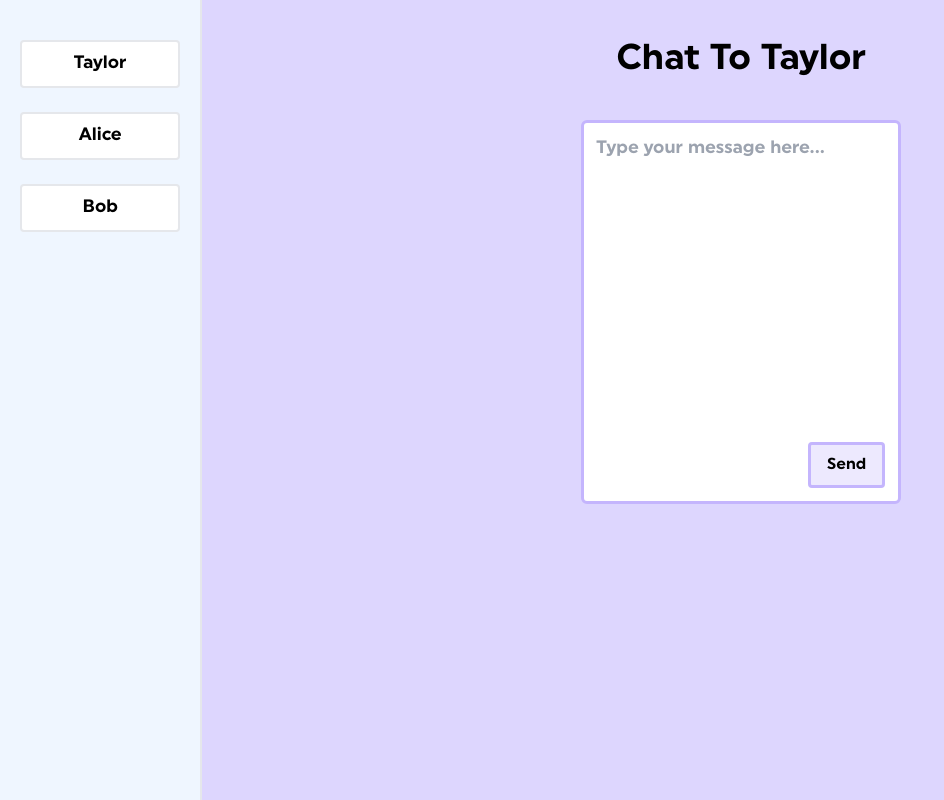
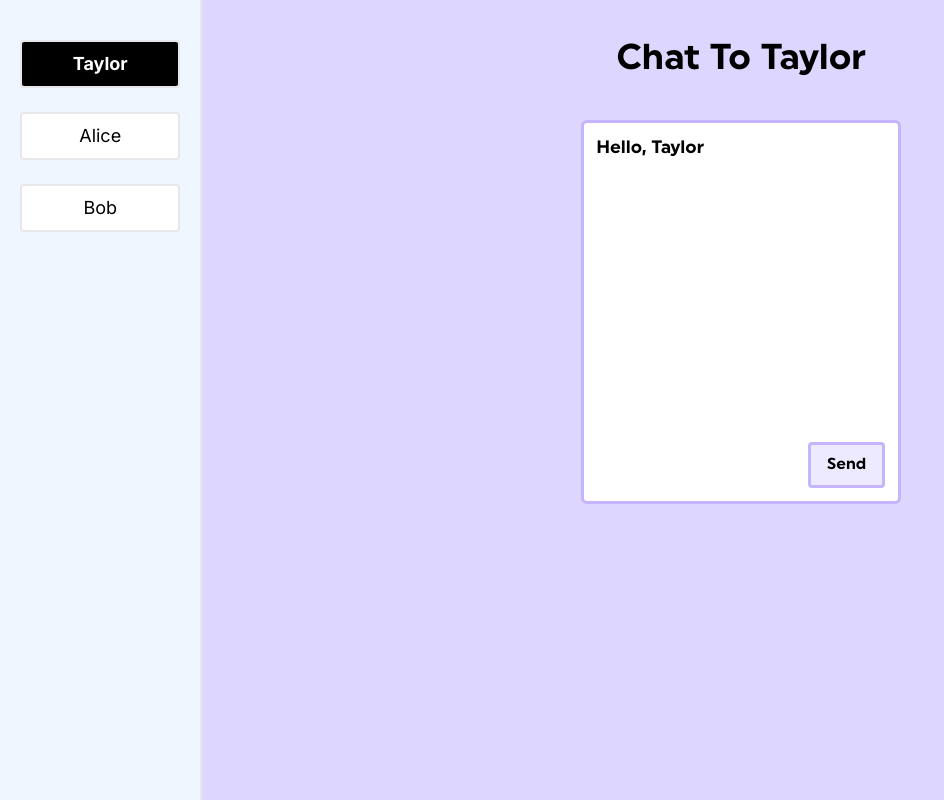
Before and after one commit to timetam24/TIL, a Next.js app in the folder practices/practice6/: page /messenger in a window 1280 px wide. Shown: the whole page, without its empty margins (0-944 px from the left). Built offline with nearby package versions, Linux system fonts and the light colour scheme; a web font is replaced by a local one.

Commit message:
State 로직을 Reducer로 작성하기: 챌린지

```diff
--- a/practices/practice6/src/app/messenger/page.tsx
+++ b/practices/practice6/src/app/messenger/page.tsx
@@ -1,27 +1,35 @@
 "use client";
 
-import { useState } from "react";
+import { useReducer } from "react";
 import Chat from "@/containers/messenger/chat";
 import ContactList from "@/containers/messenger/contact-list";
+import {
+  initialState,
+  messengerReducer,
+} from "@/containers/messenger/messenger-reducer";
 
 export default function MessengerPage() {
-  const [to, setTo] = useState(contacts[0]);
+  const [state, dispatch] = useReducer(messengerReducer, initialState);
+
+  const message = state.messages[state.selectedId];
+  const contact = contacts.find((c) => c.id === state.selectedId);
+
   return (
     <main className="font-uniform flex flex-col min-h-screen sm:flex-row">
       <ContactList
         contacts={contacts}
-        selectedContact={to}
-        onSelect={(contact) => setTo(contact)}
+        selectedId={state.selectedId}
+        dispatch={dispatch}
       />
-      <Chat key={to.id} contact={to} />
-      {/* Chat 컴포넌트에 key를 주어서 하위 트리가 초기화되도록 한다.
-          다른 수신자를 선택할 때마다 Chat 컴포넌트의 State는 초기화되어서
-          수신자를 바꿀 때마다 입력란은 비워진다.
-      */}
+      <Chat
+        key={contact?.id}
+        message={message || ""}
+        contact={contact as Contact | undefined}
+        dispatch={dispatch}
+      />
     </main>
   );
 }
-
 export interface Contact {
   id: number;
   name: string;
--- a/practices/practice6/src/containers/messenger/chat.tsx
+++ b/practices/practice6/src/containers/messenger/chat.tsx
@@ -1,21 +1,31 @@
-"use client";
-
-import { useState } from "react";
 import { Contact } from "@/app/messenger/page";
 
-export default function Chat({ contact }: { contact: Contact }) {
-  const [text, setText] = useState("");
+interface Chat {
+  contact?: Contact;
+  message: string;
+  dispatch: React.Dispatch<any>;
+}
+
+export default function Chat({ contact, message, dispatch }: Chat) {
   return (
     <section className="bg-violet-200 w-full flex flex-col items-center min-h-screen">
-      <h1 className="text-4xl sm:mt-10 mt-16 mb-10">Chat To {contact.name}</h1>
+      <h1 className="text-4xl sm:mt-10 mt-16 mb-10">Chat To {contact!.name}</h1>
       <div className="w-80 h-full max-h-96 relative">
         <textarea
-          value={text}
+          value={message}
           placeholder="Type your message here..."
-          onChange={(e) => setText(e.target.value)}
+          onChange={(e) =>
+            dispatch({ type: "edited_message", message: e.target.value })
+          }
           className="rounded-md resize-none outline-0 p-3 w-full h-96 border-[3px] border-violet-300 text-lg sm:h-full"
         />
-        <button className="bg-violet-100 px-4 py-2 rounded absolute bottom-4 right-4 border-[3px] border-violet-300 hover:bg-violet-300">
+        <button
+          className="bg-violet-100 px-4 py-2 rounded absolute bottom-4 right-4 border-[3px] border-violet-300 hover:bg-violet-300"
+          onClick={() => {
+            alert(`${message} to ${contact!.email}`);
+            dispatch({ type: "sent_message" });
+          }}
+        >
           Send
         </button>
       </div>
--- a/practices/practice6/src/containers/messenger/contact-list.tsx
+++ b/practices/practice6/src/containers/messenger/contact-list.tsx
@@ -1,15 +1,15 @@
 import { Contact } from "@/app/messenger/page";
-
+import clsx from "clsx";
 interface ContactListProps {
-  selectedContact: Contact;
   contacts: Contact[];
-  onSelect: (contact: Contact) => void;
+  selectedId: number;
+  dispatch: React.Dispatch<any>;
 }
 
 export default function ContactList({
-  selectedContact,
   contacts,
-  onSelect,
+  selectedId,
+  dispatch,
 }: ContactListProps) {
   return (
     <section className="bg-blue-50 w-full sm:w-60 border-r-2">
@@ -17,12 +17,18 @@ export default function ContactList({
         {contacts.map((contact) => (
           <li key={contact.id}>
             <button
-              className="bg-white w-full min-h-full py-2 rounded hover:bg-black text-lg text-center text-black hover:text-white border-2 sm:px-0 px-7"
+              className={clsx(
+                " w-full min-h-full py-2 rounded hover:bg-black text-lg text-center hover:text-white border-2 sm:px-0 px-7 font-inter",
+                {
+                  "bg-black text-white": selectedId === contact.id,
+                  "bg-white text-black": selectedId !== contact.id,
+                }
+              )}
               onClick={() => {
-                onSelect(contact);
+                dispatch({ type: "changed_selection", contactId: contact.id });
               }}
             >
-              {contact.name}
+              {selectedId === contact.id ? <b>{contact.name}</b> : contact.name}
             </button>
           </li>
         ))}
--- /dev/null
+++ b/practices/practice6/src/containers/messenger/messenger-reducer.ts
@@ -0,0 +1,56 @@
+export const initialState = {
+  selectedId: 0,
+  messages: {
+    0: "Hello, Taylor",
+    1: "Hello, Alice",
+    2: "Hello, Bob",
+  },
+};
+
+export interface State {
+  selectedId: number;
+  messages: { [id: number]: string | undefined };
+}
+
+export interface Action {
+  type: "changed_selection" | "edited_message" | "sent_message";
+  selectedId?: number;
+  message?: string;
+  contactId?: number;
+}
+
+export function messengerReducer(
+  state: State = initialState,
+  action: Action
+): State {
+  switch (action.type) {
+    case "changed_selection": {
+      return {
+        ...state,
+        selectedId: action.contactId || 0,
+      };
+    }
+    case "edited_message": {
+      return {
+        ...state,
+        messages: {
+          ...state.messages,
+          [state.selectedId]: action.message,
+        },
+      };
+    }
+    case "sent_message": {
+      return {
+        ...state,
+        messages: {
+          ...state.messages,
+          [state.selectedId]: "",
+        },
+      };
+    }
+
+    default: {
+      throw new Error("Unknown action: " + action.type);
+    }
+  }
+}
```
